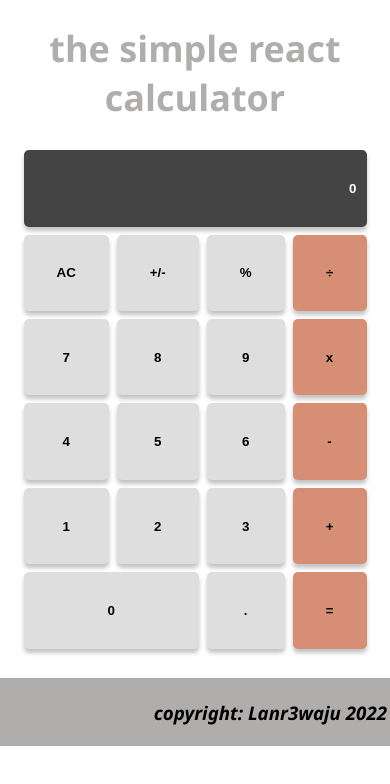
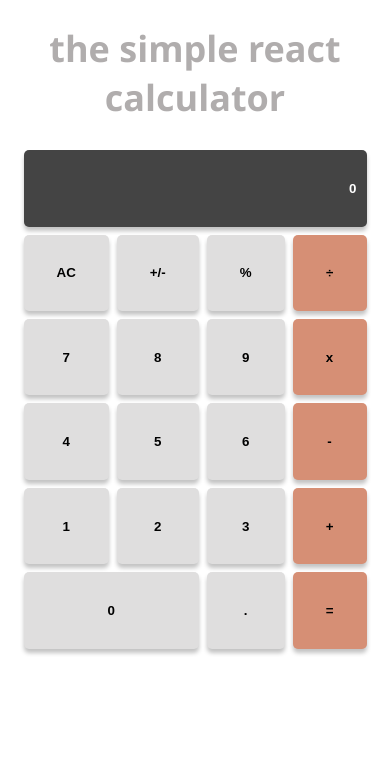
Before and after one commit to Lanr3waju/calaculator-app, a React (Create React App) app: page / in a window 390 px wide. Shown: the top 784 px of the page. Built offline with nearby package versions, Linux system fonts and the light colour scheme.

Commit message:
Remove footer

```diff
--- a/src/components/Calculator.js
+++ b/src/components/Calculator.js
@@ -63,9 +63,6 @@ class Calculator extends React.Component {
              <button key={uuidv4()} name={input} type="button" onClick={this.changeOutput} className="digit">{input}</button>
            ))}
          </form>
-         <footer>
-           <h3>copyright: Lanr3waju 2022</h3>
-         </footer>
        </>
      );
    }
--- a/src/index.css
+++ b/src/index.css
@@ -12,16 +12,8 @@ header {
   font-size: large;
 }
 
-footer {
-  text-align: right;
-  background-color: #b0adad;
-  margin: 15vh 0;
-  padding: 10px;
-  font-style: italic;
-}
-
 .calc-container {
-  margin: 10px auto;
+  margin: 15px auto;
   height: 60vh;
   width: 30%;
   display: grid;
@@ -58,12 +50,7 @@ footer {
 
 @media screen and (max-width: 450px) {
   .calc-container {
-    margin: 5px auto;
+    margin: 8px auto;
     width: 90%;
   }
-
-  footer {
-    margin-top: 3vh;
-    padding: 3px;
-  }
 }
```
